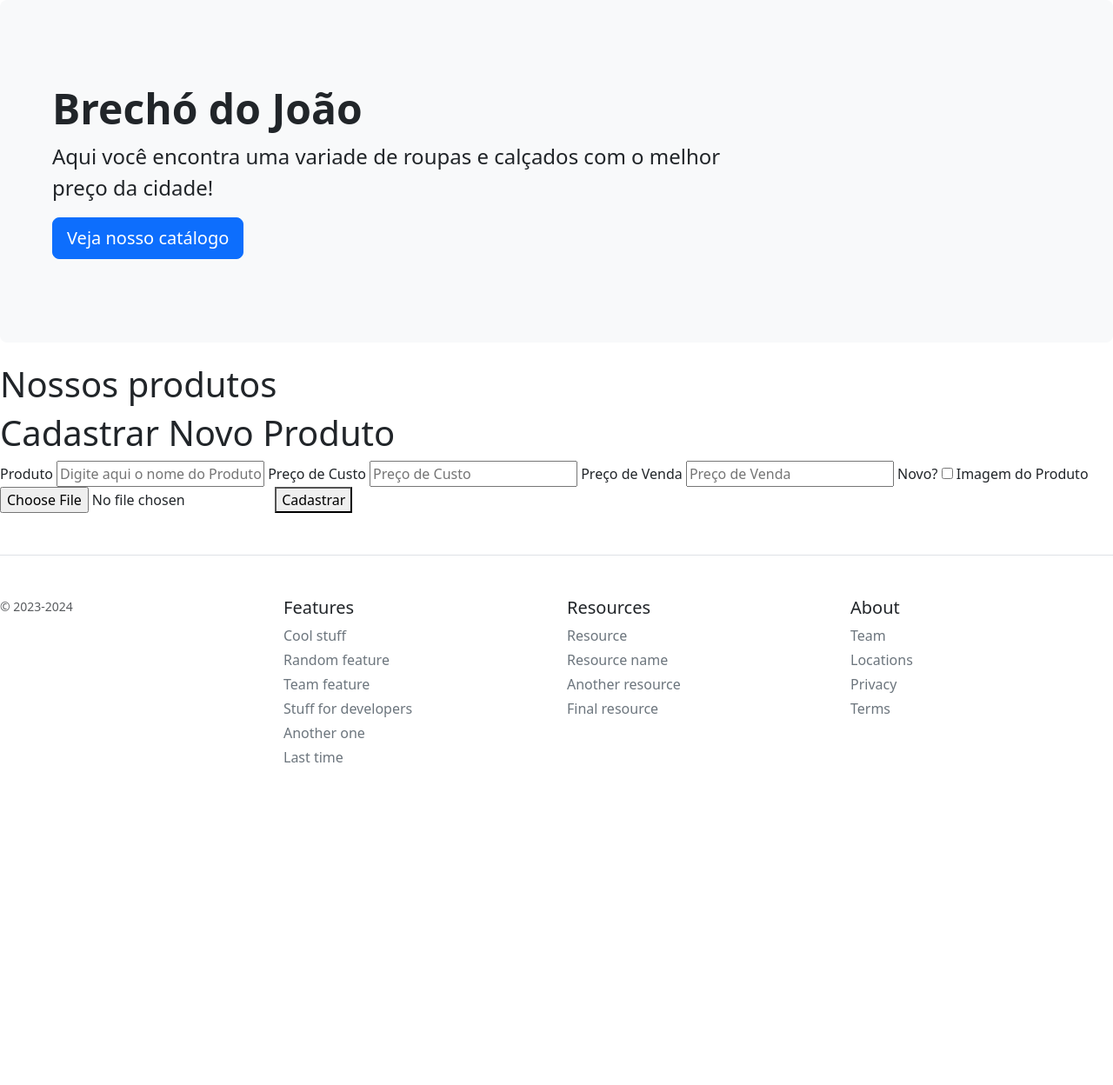
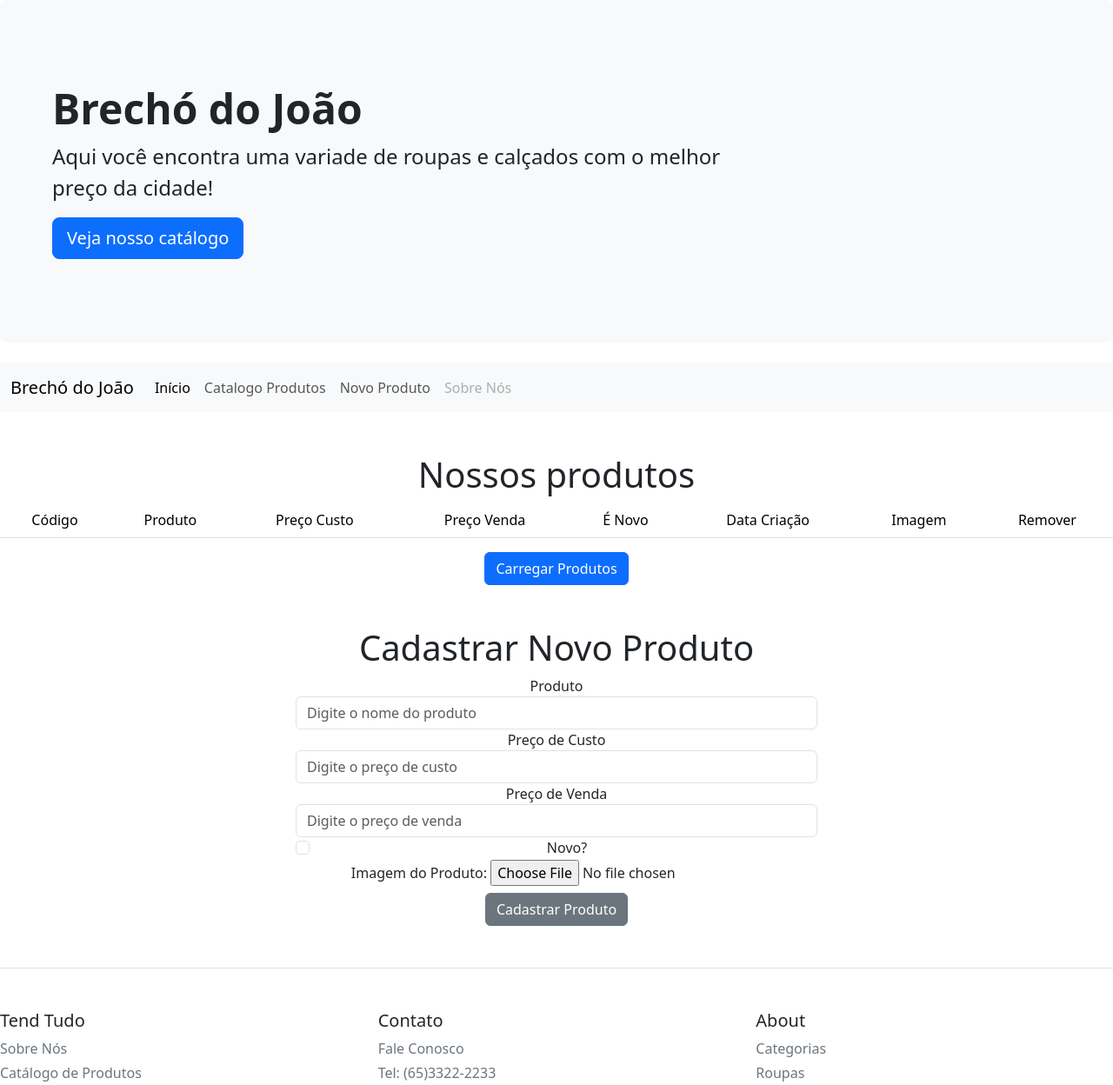
Before and after one commit to jbrunomf/projetoMVP1-front, a plain HTML site: page pages/index.html in a window 1280 px wide. Shown: the top 1248 px of the page at 87% size. Before the commit the page ends 947 px from the top, so only its background shows below. Drawn offline with Linux system fonts and the light colour scheme.

Commit message:
atualizando

```diff
--- a/js/requests/requests.js
+++ b/js/requests/requests.js
@@ -1,21 +1,3 @@
-// const removeElement = () => {
-//     let close = document.getElementsByClassName("close");
-//     // var table = document.getElementById('myTable');
-//     let i;
-//     for (i = 0; i < close.length; i++) {
-//         close[i].onclick = function () {
-//             let div = this.parentElement.parentElement;
-//             const nomeItem = div.getElementsByTagName('td')[0].innerHTML
-//             if (confirm("Você tem certeza?")) {
-//                 div.remove()
-//                 deleteItem(nomeItem)
-//                 alert("Removido!")
-//             }
-//         }
-//     }
-// }
-
-
 const insertButton = (parent) => {
     let span = document.createElement("span");
     let txt = document.createTextNode("\u00D7");
@@ -25,35 +7,75 @@ const insertButton = (parent) => {
 }
 
 
-const appendToList = (id, product, price) => {
-    let item = [id, product, price];
-    let table = document.getElementById("tbl-products")
+const adicionarNaLista = (id, descricao, preco_custo, preco_venda, is_novo, data_criacao) => {
+
+    let table = document.getElementById("tbl-produtos")
+    let item = [id, descricao, preco_custo, preco_venda, is_novo, data_criacao];
     let row = table.insertRow();
-
     for (let i = 0; i < item.length; i++) {
         let cel = row.insertCell(i);
         cel.textContent = item[i];
     }
+
+
+    // Crie um novo elemento de botão
+    let btn = document.createElement('button');
+
+    // Defina o conteúdo do botão
+    btn.textContent = 'Excluir';
+
+    // Adicione um manipulador de eventos click para chamar a função desejada
+    btn.addEventListener('click', () => {
+        deletarProduto(id)
+    });
+
     insertButton(row.insertCell(-1))
-    // document.getElementById("newInput").value = "";
-    // document.getElementById("newQuantity").value = "";
-    // document.getElementById("newPrice").value = "";
 
-    // removeElement()
+    // Adicione o botão à última célula
+    let cel = row.insertCell();
+    cel.appendChild(btn);
 }
 
-const getProducts = async () => {
-    let url = 'http://127.0.0.1:5000/products';
+const getProdutos = async () => {
+    let url = 'http://127.0.0.1:5000/produto';
 
-    fetch(url, {method: 'GET'}).then((response) => response.json())
+    let table = document.getElementById("tbl-produtos");
+    // Delete rows of the table, except the header
+    while(table.rows.length > 1) {
+        table.deleteRow(1);
+    }
+
+    fetch(url, {method: 'GET'})
+        .then((response) => response.json())
         .then((data) => {
-            console.log('data: ', data)
-            data.forEach(item => appendToList(item.id, item.nome, item.valor))
+            console.log('data: ', data);
+            data['produtos'].forEach(item => adicionarNaLista(item.id, item.descricao, item.preco_custo, item.preco_venda, item.is_novo, item.data_criacao));
         })
         .catch((error) => {
             console.log(error);
         })
 }
+
+const deletarProduto = (id) => {
+    console.log(id)
+    let url = 'http://127.0.0.1:5000/produto?id=' + id;
+    fetch(url, {
+        method: 'delete'
+    })
+        .then((response) => {
+            if (!response.ok) {
+                throw new Error('Network response was not ok');
+            }
+            return response.json();
+        })
+        .then(() => {
+            atualizarTabela();  // atualizar a tabela após deletar o produto
+        })
+        .catch((error) => {
+            console.error('Error:', error);
+        });
+}
+
 
 const cadastrarProduto = async () => {
     //teste imagem
@@ -78,4 +100,16 @@ const cadastrarProduto = async () => {
         .catch((error) => {
             console.log(error);
         })
+
 }
+
+const atualizarTabela = () => {
+    // Primeiro, limpe a tabela
+    let table = document.getElementById("tbl-produtos")
+    for (let i = table.rows.length - 1; i > 0; i--) {
+        table.deleteRow(i);
+    }
+
+    // Então, readquira os dados e preencha a tabela
+    getProdutos();
+}
--- a/pages/index.html
+++ b/pages/index.html
@@ -104,69 +104,130 @@
         </div>
     </div>
 
+    <!--    INÍCIO NAVBAR-->
+    <nav class="navbar navbar-expand-lg bg-body-tertiary mb-5">
+        <div class="container-fluid">
+            <a class="navbar-brand" href="#">Brechó do João</a>
+            <button class="navbar-toggler" type="button" data-bs-toggle="collapse" data-bs-target="#navbarNav"
+                    aria-controls="navbarNav" aria-expanded="false" aria-label="Toggle navigation">
+                <span class="navbar-toggler-icon"></span>
+            </button>
+            <div class="collapse navbar-collapse" id="navbarNav">
+                <ul class="navbar-nav">
+                    <li class="nav-item">
+                        <a class="nav-link active" aria-current="page" href="#">Início</a>
+                    </li>
+                    <li class="nav-item">
+                        <a class="nav-link" href="#section_produtos">Catalogo Produtos</a>
+                    </li>
+                    <li class="nav-item">
+                        <a class="nav-link" href="#section_novo_produto">Novo Produto</a>
+                    </li>
+                    <li class="nav-item">
+                        <a class="nav-link disabled" aria-disabled="true">Sobre Nós</a>
+                    </li>
+                </ul>
+            </div>
+        </div>
+    </nav>
+
+    <!--    FIM NAVBAR -->
+
     <main>
-        <section content="produtos">
-            <div>
+        <!--        LISTAGEM DE PRODUTOS-->
+        <section content="section_produtos" id="section_produtos">
+            <div class="text-center mb-5">
                 <h1>Nossos produtos</h1>
+                <table class="table table-hover tbl-produtos" id="tbl-produtos">
+                    <thead>
+                    <tr>
+                        <td>Código</td>
+                        <td>
+                            Produto
+                        </td>
+                        <td>Preço Custo</td>
+                        <td>Preço Venda</td>
+                        <td>É Novo</td>
+                        <td>Data Criação</td>
+                        <td>Imagem</td>
+                        <td>Remover</td>
+                    </tr>
+                    </thead>
+                </table>
+                <button class="btn btn-primary" onclick="getProdutos()">Carregar Produtos</button>
             </div>
         </section>
 
-        <section class="novoProduto">
-            <div>
+        <!--        FIM LISTAGEM DE PRODUTOS-->
+
+        <!--        CADASTRO DE PRODUTO-->
+        <section class="novoProduto" id="section_novo_produto mb-5">
+            <div class="text-center">
                 <h1>Cadastrar Novo Produto</h1>
-                <label for="nome_produto">Produto</label>
-                <input type="text" id="nome_produto" placeholder="Digite aqui o nome do Produto">
-
-                <label for="preco_custo">Preço de Custo</label>
-                <input type="text" id="preco_custo" placeholder="Preço de Custo">
-
-                <label for="preco_venda">Preço de Venda</label>
-                <input type="text" id="preco_venda" placeholder="Preço de Venda">
-
-                <label for="is_novo">Novo?</label>
-                <input type="checkbox" id="is_novo">
-
-                <label for="imagem">Imagem do Produto</label>
-                <input type="file" id="imagem" name="imagem" placeholder="Imagem do Produto">
-
-                <button onclick="cadastrarProduto()">Cadastrar</button>
+                <div style="width: 100%; max-width: 600px; margin: auto;">
+                    <form>
+                        <div class="form-group">
+                            <label for="nome_produto">Produto</label>
+                            <input type="text" class="form-control" id="nome_produto" placeholder="Digite o nome do produto">
+                        </div>
+                        <div class="form-group">
+                            <label for="preco_custo">Preço de Custo</label>
+                            <input type="number" class="form-control" id="preco_custo" placeholder="Digite o preço de custo">
+                        </div>
+                        <div class="form-group">
+                            <label for="preco_venda">Preço de Venda</label>
+                            <input type="number" class="form-control" id="preco_venda" placeholder="Digite o preço de venda">
+                        </div>
+                        <div class="form-group form-check">
+                            <input type="checkbox" class="form-check-input" id="is_novo">
+                            <label class="form-check-label" for="is_novo">Novo?</label>
+                        </div>
+                        <div class="form-group">
+                            <label for="imagem">Imagem do Produto:</label>
+                            <input type="file" class="form-control-file" id="imagem" name="imagem">
+                        </div>
+                        <div class="mt-2">
+                        <button type="submit" class="btn btn-secondary" onclick="cadastrarProduto()">Cadastrar Produto</button>
+                        </div>
+                    </form>
+                </div>
             </div>
         </section>
+
+        <!--        FIM CADASTRO DE PRODUTO -->
     </main>
 
     <footer class="pt-4 my-md-5 pt-md-5 border-top">
         <div class="row">
-            <div class="col-12 col-md">
-                <small class="d-block mb-3 text-body-secondary">&copy; 2023-2024</small>
-            </div>
+            <!--            <div class="col-12 col-md">-->
+            <!--                <small class="d-block mb-3 text-body-secondary">&copy; 2023-2024</small>-->
+            <!--            </div>-->
             <div class="col-6 col-md">
-                <h5>Features</h5>
+                <h5>Tend Tudo</h5>
                 <ul class="list-unstyled text-small">
-                    <li class="mb-1"><a class="link-secondary text-decoration-none" href="#">Cool stuff</a></li>
-                    <li class="mb-1"><a class="link-secondary text-decoration-none" href="#">Random feature</a></li>
-                    <li class="mb-1"><a class="link-secondary text-decoration-none" href="#">Team feature</a></li>
-                    <li class="mb-1"><a class="link-secondary text-decoration-none" href="#">Stuff for developers</a>
+                    <li class="mb-1"><a class="link-secondary text-decoration-none" href="#">Sobre Nós</a></li>
+                    <li class="mb-1"><a class="link-secondary text-decoration-none" href="#">Catálogo de Produtos</a>
                     </li>
-                    <li class="mb-1"><a class="link-secondary text-decoration-none" href="#">Another one</a></li>
-                    <li class="mb-1"><a class="link-secondary text-decoration-none" href="#">Last time</a></li>
+                    <li class="mb-1"><a class="link-secondary text-decoration-none" href="#">Nossa Equipe</a></li>
+                    <li class="mb-1"><a class="link-secondary text-decoration-none" href="#">Espaço Físico</a>
+                    </li>
                 </ul>
             </div>
             <div class="col-6 col-md">
-                <h5>Resources</h5>
+                <h5>Contato</h5>
                 <ul class="list-unstyled text-small">
-                    <li class="mb-1"><a class="link-secondary text-decoration-none" href="#">Resource</a></li>
-                    <li class="mb-1"><a class="link-secondary text-decoration-none" href="#">Resource name</a></li>
-                    <li class="mb-1"><a class="link-secondary text-decoration-none" href="#">Another resource</a></li>
-                    <li class="mb-1"><a class="link-secondary text-decoration-none" href="#">Final resource</a></li>
+                    <li class="mb-1"><a class="link-secondary text-decoration-none" href="#">Fale Conosco</a></li>
+                    <li class="mb-1"><a class="link-secondary text-decoration-none" href="#">Tel: (65)3322-2233</a></li>
+                    <li class="mb-1"><a class="link-secondary text-decoration-none" href="#">Cuiabá - MT</a></li>
                 </ul>
             </div>
             <div class="col-6 col-md">
                 <h5>About</h5>
                 <ul class="list-unstyled text-small">
-                    <li class="mb-1"><a class="link-secondary text-decoration-none" href="#">Team</a></li>
-                    <li class="mb-1"><a class="link-secondary text-decoration-none" href="#">Locations</a></li>
-                    <li class="mb-1"><a class="link-secondary text-decoration-none" href="#">Privacy</a></li>
-                    <li class="mb-1"><a class="link-secondary text-decoration-none" href="#">Terms</a></li>
+                    <li class="mb-1"><a class="link-secondary text-decoration-none" href="#">Categorias</a></li>
+                    <li class="mb-1"><a class="link-secondary text-decoration-none" href="#">Roupas</a></li>
+                    <li class="mb-1"><a class="link-secondary text-decoration-none" href="#">Calçados</a></li>
+                    <li class="mb-1"><a class="link-secondary text-decoration-none" href="#">Acessórios</a></li>
                 </ul>
             </div>
         </div>
```
